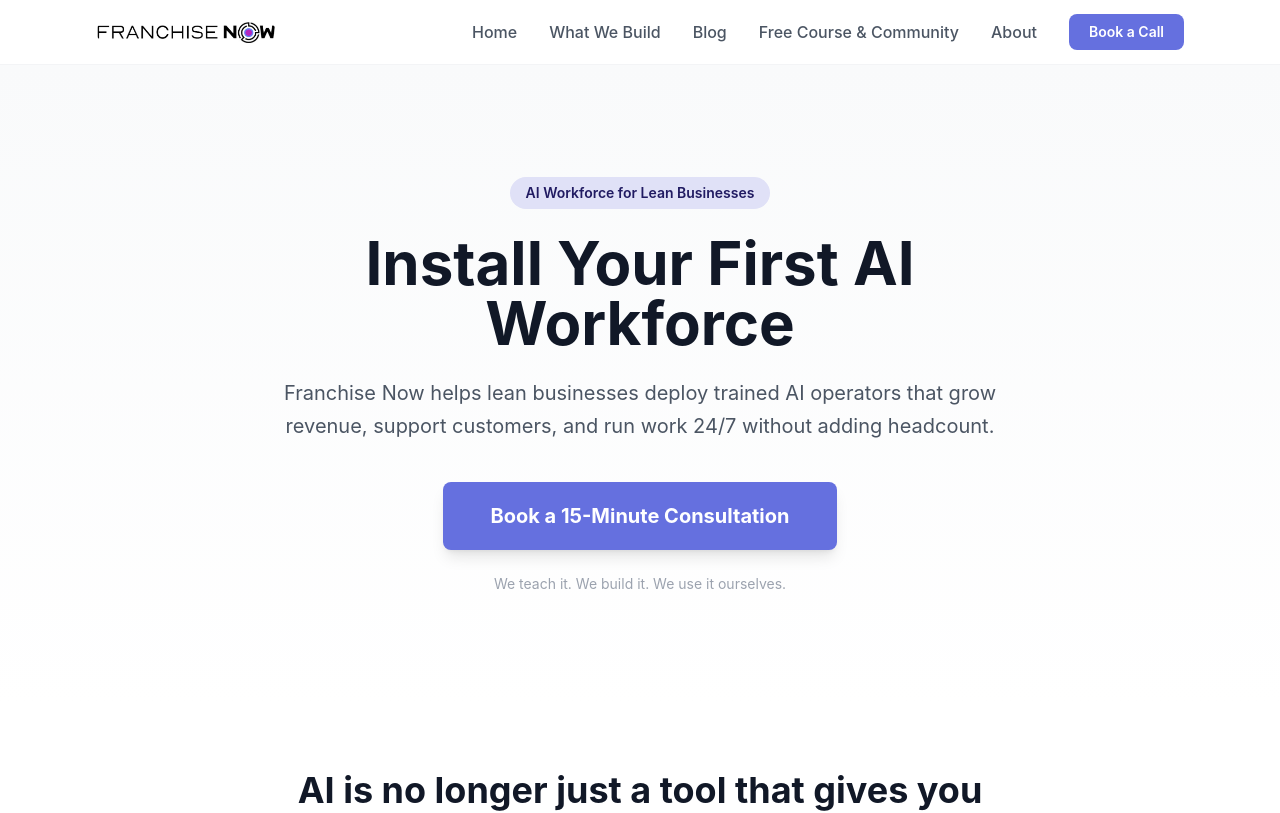
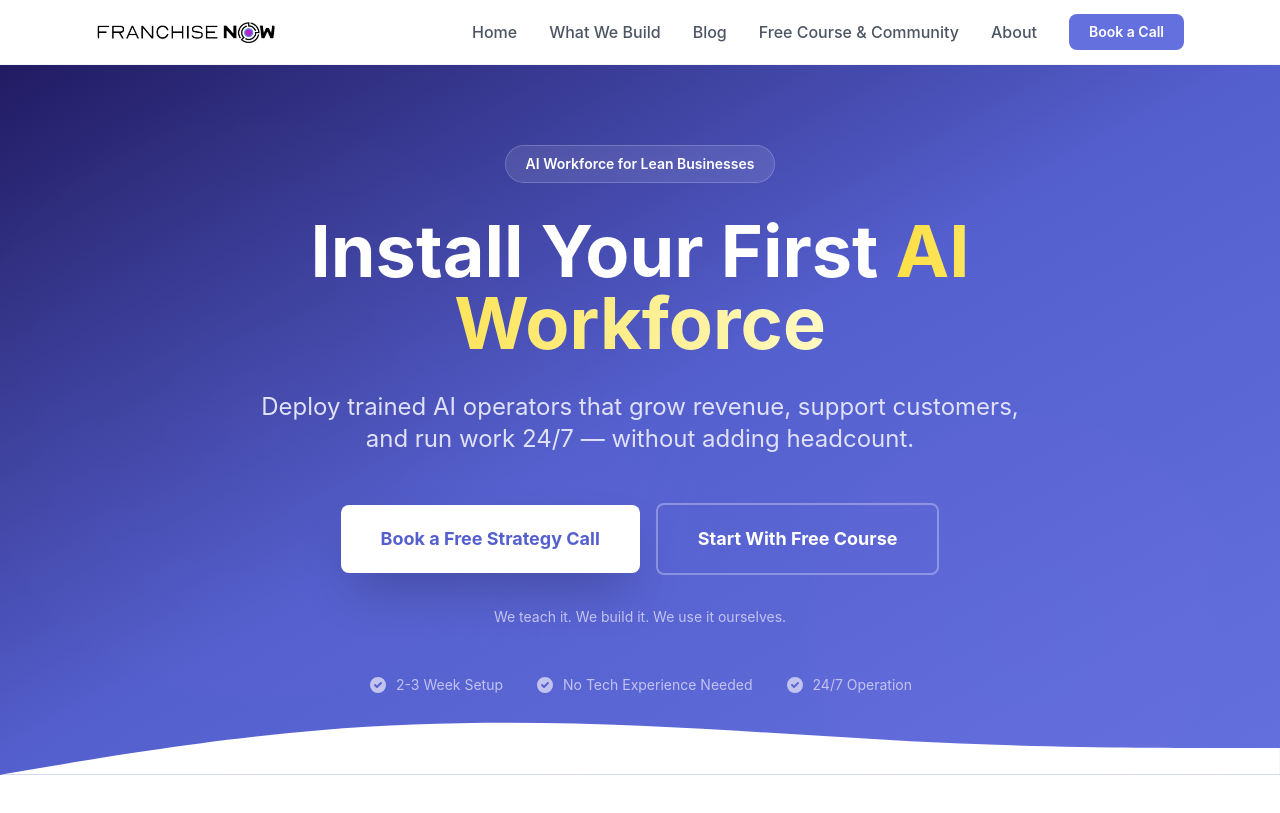
Before and after one commit to Gandley/franchise-now-openclaw, a Next.js app: page / in a window 1280 px wide. Shown: the top 813 px of the page. Built offline with nearby package versions, Linux system fonts and the light colour scheme.

Commit message:
Transform hero to full-bleed gradient design with better CTAs

```diff
--- a/app/page.tsx
+++ b/app/page.tsx
@@ -74,27 +74,71 @@ const faqs = [
 export default function HomePage() {
   return (
     <>
-      {/* HERO - Dual Path */}
-      <section className="bg-gradient-to-b from-gray-50 to-white py-20 md:py-28">
-        <div className="max-w-4xl mx-auto px-4 sm:px-6 lg:px-8 text-center">
-          <div className="inline-block bg-brand-100 text-brand-900 text-sm font-semibold px-4 py-1.5 rounded-full mb-6">
+      {/* HERO - Full Bleed Gradient */}
+      <section className="relative bg-gradient-to-br from-brand-900 via-brand-700 to-brand-600 min-h-[85vh] flex items-center">
+        {/* Background Pattern */}
+        <div className="absolute inset-0 opacity-10">
+          <div className="absolute inset-0" style={{
+            backgroundImage: `radial-gradient(circle at 20% 50%, rgba(255,255,255,0.1) 0%, transparent 50%),
+                              radial-gradient(circle at 80% 80%, rgba(255,255,255,0.08) 0%, transparent 50%)`
+          }} />
+        </div>
+
+        <div className="relative max-w-5xl mx-auto px-4 sm:px-6 lg:px-8 py-16 md:py-20 text-center">
+          <div className="inline-block bg-white/10 backdrop-blur-sm text-white text-sm font-semibold px-5 py-2 rounded-full mb-8 border border-white/20">
             AI Workforce for Lean Businesses
           </div>
-          <h1 className="text-4xl md:text-5xl lg:text-6xl font-bold text-gray-900 leading-tight mb-6">
-            Install Your First AI Workforce
+
+          <h1 className="text-4xl md:text-5xl lg:text-7xl font-bold text-white leading-tight mb-8">
+            Install Your First{' '}
+            <span className="text-transparent bg-clip-text bg-gradient-to-r from-yellow-300 to-yellow-100">
+              AI Workforce
+            </span>
           </h1>
-          <p className="text-xl text-gray-600 mb-10 max-w-3xl mx-auto leading-relaxed">
-            Franchise Now helps lean businesses deploy trained AI operators that grow revenue, support customers, and run work 24/7 without adding headcount.
+
+          <p className="text-xl md:text-2xl text-brand-100 mb-12 max-w-3xl mx-auto leading-relaxed">
+            Deploy trained AI operators that grow revenue, support customers, and run work 24/7 — without adding headcount.
           </p>
-          <div className="flex justify-center">
+
+          <div className="flex flex-col sm:flex-row gap-4 justify-center items-center">
             <Link
               href="/book-call"
-              className="inline-block bg-brand-600 hover:bg-brand-700 text-white font-bold px-12 py-5 rounded-lg transition-colors text-xl shadow-lg"
+              className="inline-block bg-white hover:bg-gray-100 text-brand-700 font-bold px-10 py-5 rounded-lg transition-all text-lg shadow-2xl hover:shadow-xl hover:scale-105"
             >
-              Book a 15-Minute Consultation
+              Book a Free Strategy Call
+            </Link>
+            <Link
+              href="/get-access"
+              className="inline-block bg-transparent hover:bg-white/10 text-white font-bold px-10 py-5 rounded-lg transition-all text-lg border-2 border-white/30 hover:border-white/50"
+            >
+              Start With Free Course
             </Link>
           </div>
-          <p className="text-sm text-gray-400 mt-6">We teach it. We build it. We use it ourselves.</p>
+
+          <p className="text-sm text-brand-200 mt-8">We teach it. We build it. We use it ourselves.</p>
+
+          {/* Trust Indicators */}
+          <div className="flex flex-wrap justify-center gap-8 mt-12 text-brand-200 text-sm">
+            <span className="flex items-center gap-2">
+              <svg className="w-5 h-5" fill="currentColor" viewBox="0 0 20 20"><path fillRule="evenodd" d="M10 18a8 8 0 100-16 8 8 0 000 16zm3.707-9.293a1 1 0 00-1.414-1.414L9 10.586 7.707 9.293a1 1 0 00-1.414 1.414l2 2a1 1 0 001.414 0l4-4z" clipRule="evenodd" /></svg>
+              2-3 Week Setup
+            </span>
+            <span className="flex items-center gap-2">
+              <svg className="w-5 h-5" fill="currentColor" viewBox="0 0 20 20"><path fillRule="evenodd" d="M10 18a8 8 0 100-16 8 8 0 000 16zm3.707-9.293a1 1 0 00-1.414-1.414L9 10.586 7.707 9.293a1 1 0 00-1.414 1.414l2 2a1 1 0 001.414 0l4-4z" clipRule="evenodd" /></svg>
+              No Tech Experience Needed
+            </span>
+            <span className="flex items-center gap-2">
+              <svg className="w-5 h-5" fill="currentColor" viewBox="0 0 20 20"><path fillRule="evenodd" d="M10 18a8 8 0 100-16 8 8 0 000 16zm3.707-9.293a1 1 0 00-1.414-1.414L9 10.586 7.707 9.293a1 1 0 00-1.414 1.414l2 2a1 1 0 001.414 0l4-4z" clipRule="evenodd" /></svg>
+              24/7 Operation
+            </span>
+          </div>
+        </div>
+
+        {/* Bottom Wave */}
+        <div className="absolute bottom-0 left-0 right-0">
+          <svg viewBox="0 0 1440 120" fill="none" xmlns="http://www.w3.org/2000/svg" className="w-full h-auto">
+            <path d="M0 120L60 110C120 100 240 80 360 70C480 60 600 60 720 65C840 70 960 80 1080 85C1200 90 1320 90 1380 90L1440 90V120H1380C1320 120 1200 120 1080 120C960 120 840 120 720 120C600 120 480 120 360 120C240 120 120 120 60 120H0Z" fill="white"/>
+          </svg>
         </div>
       </section>
 
```
